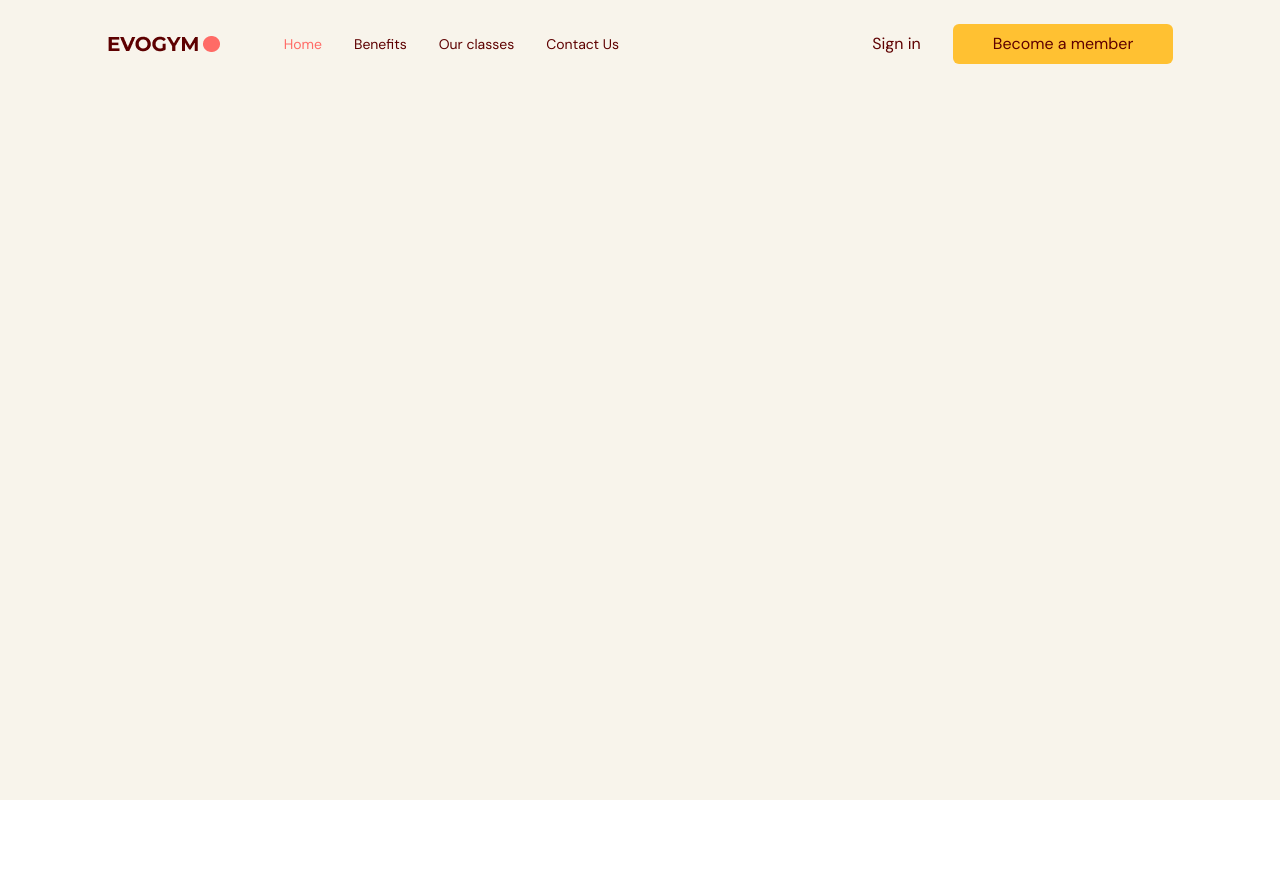
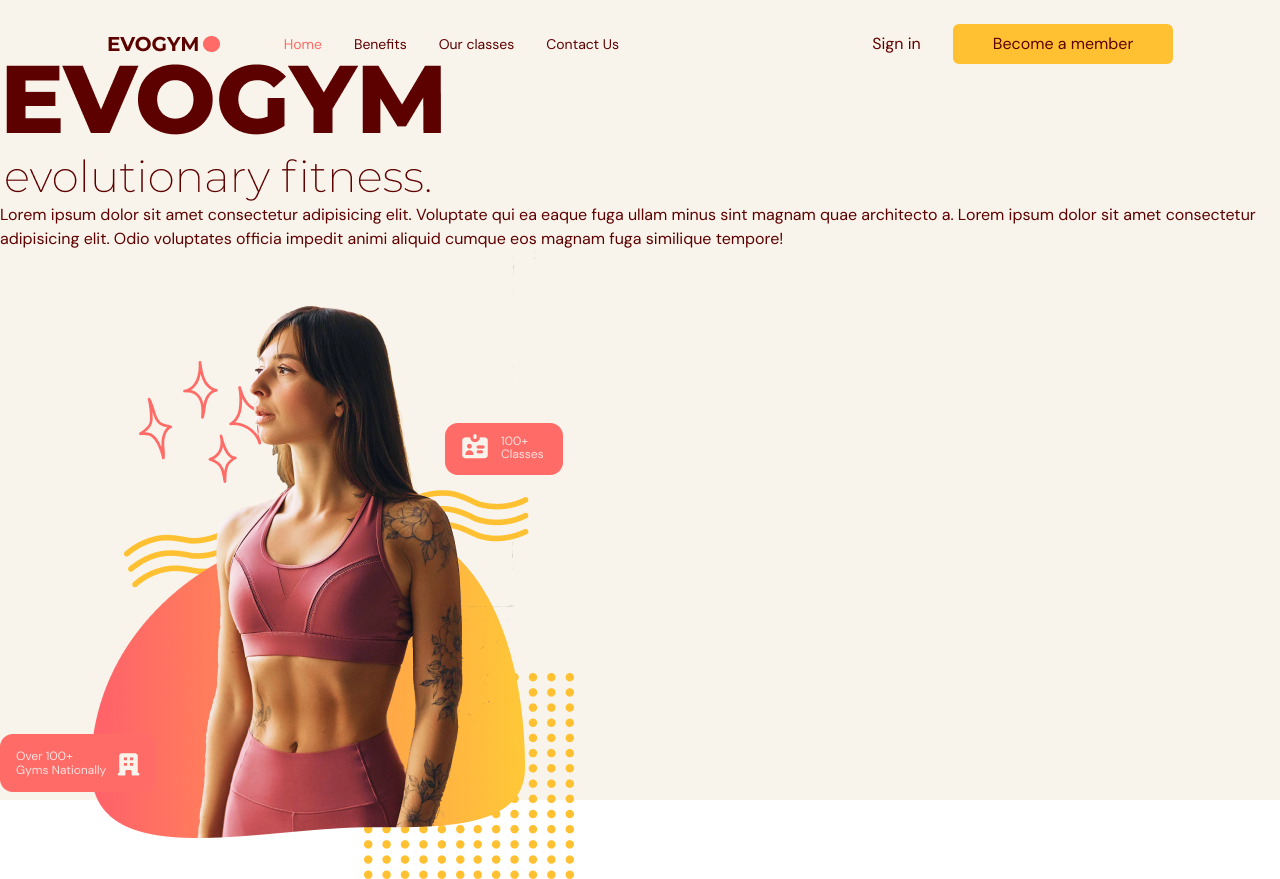
Before and after one commit to Voyar1/Gym-Website-with-TypeScript, a React (Vite) app: page / in a window 1280 px wide. Before the commit the page ends 800 px from the top, so only its background shows below. Built offline with nearby package versions, Linux system fonts and the light colour scheme.

Commit message:
ADD home component and prepared starting markup for it

```diff
--- a/src/App.tsx
+++ b/src/App.tsx
@@ -1,6 +1,7 @@
 import Navbar from "@/scenes/navbar";
 import { useState, useEffect } from "react";
 import { SelectedPage } from "@/shared/types";
+import Home from "@/scenes/home";
 
 function App() {
   const [selectedPage, setSelectedPage] = useState<SelectedPage>(
@@ -29,6 +30,7 @@ function App() {
         setSelectedPage={setSelectedPage}
         isTopOfPage={isTopOfPage}
       />
+      <Home setSelectedPage={setSelectedPage} />
     </div>
   );
 }
--- /dev/null
+++ b/src/scenes/home/index.tsx
@@ -0,0 +1,49 @@
+import useMediaQuery from "@/hooks/useMediaQuery";
+import ActionButton from "@/shared/ActionButton";
+import { SelectedPage } from "@/shared/types";
+import HomePageText from "@/assets/HomePageText.png";
+import HomePageGraphic from "@/assets/HomePageGraphic.png";
+import SponsorRedBull from "@/assets/SponsorRedBull.png";
+import SponsorForbes from "@/assets/SponsorForbes.png";
+import SponsorFortune from "@/assets/SponsorFortune.png";
+
+type Props = {
+  setSelectedPage: (value: SelectedPage) => void;
+};
+
+const Home = ({ setSelectedPage }: Props) => {
+  const isAboveMediumScreens = useMediaQuery("(min-width:1060px)");
+  return (
+    <section id="home" className="gap-16 bg-gray-20 py-10 md:h-full md:pb-0">
+      {/* IMAGE AND MAIN HEADER */}
+      <div>
+        {/* MAIN HEADER */}
+        <div>
+          {/* HEADINGS */}
+          <div>
+            <div>
+              <div>
+                <img src={HomePageText} alt="text" />
+              </div>
+            </div>
+            <p>
+              Lorem ipsum dolor sit amet consectetur adipisicing elit. Voluptate
+              qui ea eaque fuga ullam minus sint magnam quae architecto a. Lorem
+              ipsum dolor sit amet consectetur adipisicing elit. Odio voluptates
+              officia impedit animi aliquid cumque eos magnam fuga similique
+              tempore!
+            </p>
+          </div>
+          {/* ACTIONS */}
+        </div>
+
+        {/* IMAGE */}
+        <div>
+          <img alt="home-pageGraphic" src={HomePageGraphic} />
+        </div>
+      </div>
+    </section>
+  );
+};
+
+export default Home;
```
